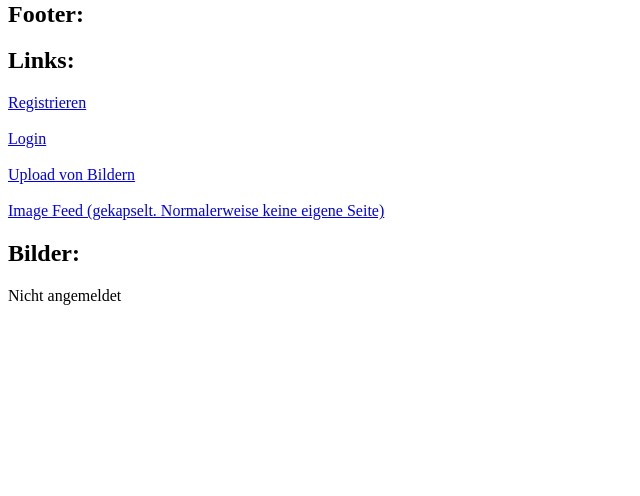
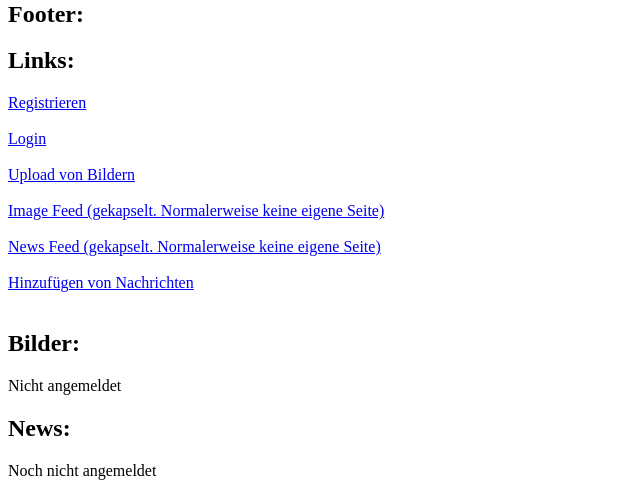
Before and after one commit to JustusFAusS/KC-Dauerstramm, a PHP site: page /html/homepage/index.php in a window 1280 px wide. Shown: the part 372-868 px from the top of the page, without its empty margins (0-640 px from the left). Before the commit the page ends 677 px from the top, so only its background shows below. Run offline with PHP 8.4, Linux system fonts and the light colour scheme.

Commit message:
Hinzufügen der Verknüpfungen der News

```diff
--- a/html/homepage/index.php
+++ b/html/homepage/index.php
@@ -27,8 +27,13 @@
 	<a href="/html/registrationAndLogin/register.php">Registrieren</a><br></br>
 	<a href="/html/registrationAndLogin/login.php">Login</a><br></br>
 	<a href="/html/uploadImage/upload_image.php">Upload von Bildern</a><br></br>
-	<a href="/html/homepage/image_feed.php">Image Feed (gekapselt. Normalerweise keine eigene Seite)</a>
+	<a href="/html/homepage/image_feed.php">Image Feed (gekapselt. Normalerweise keine eigene Seite)</a><br></br>
+	<a href="/html/news/news_feed.php">News Feed (gekapselt. Normalerweise keine eigene Seite)</a><br></br>
+	<a href="/html/news/add_news.php">Hinzufügen von Nachrichten</a><br></br>
+
 	<h2>Bilder:</h2>
-	<?php include("image_feed.php");?>
+	<?php include_once("image_feed.php");?>
+	<h2>News:</h2>
+	<?php include_once($_SERVER['DOCUMENT_ROOT'] . "/html/news/news_feed.php");?>
  </body>
 </html>
```
